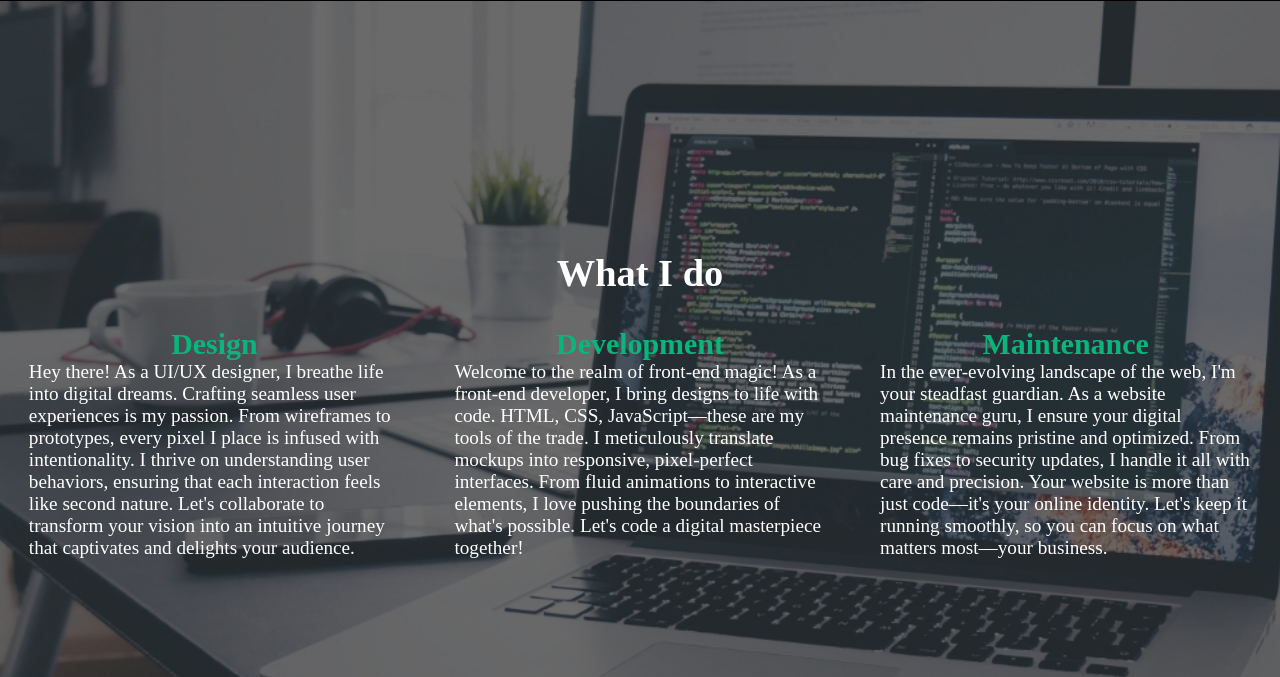
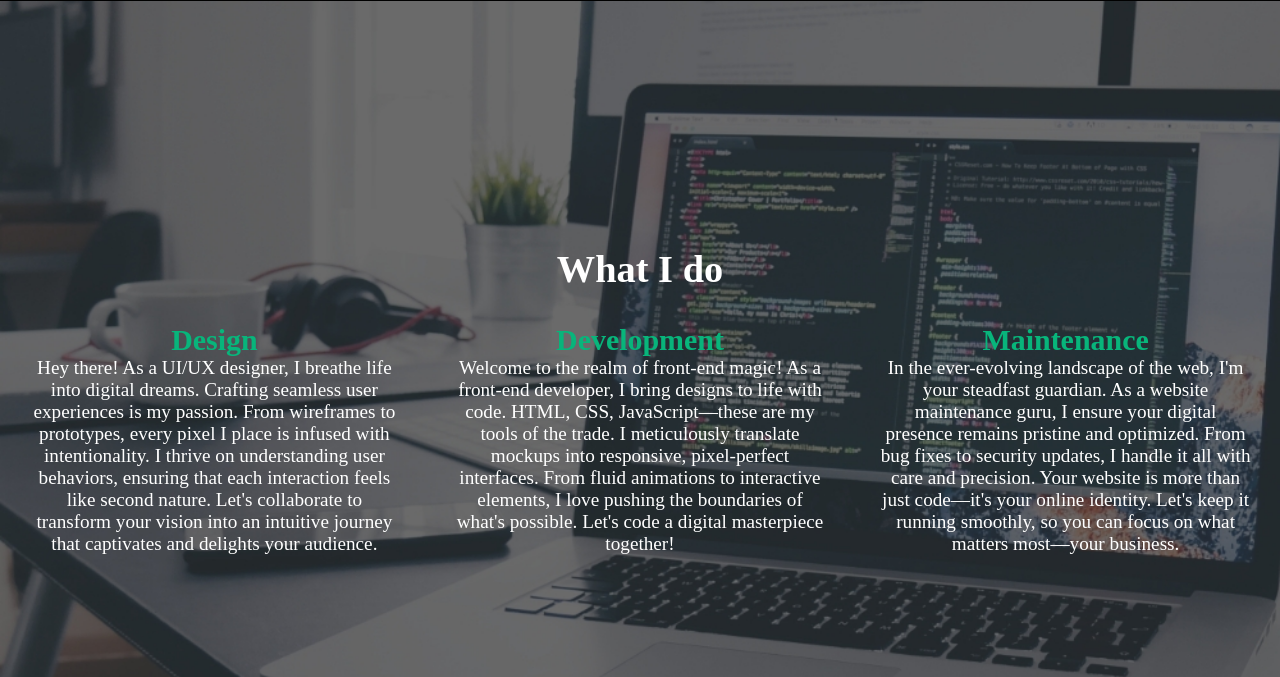
Before and after one commit to solowins/MY-PORTFOLIO, a plain HTML site: page services.html in a window 1280 px wide. Shown: the part 463-1140 px from the top of the page. Drawn offline with Linux system fonts and the light colour scheme.

Commit message:
Update services.css

```diff
--- a/services.css
+++ b/services.css
@@ -53,8 +53,7 @@ main {
   min-height: 100vh; /* Adjust minimum height to fill the viewport */
   width: 100%;
   display: flex;
-  flex-direction: column;
-  align-items: center;
+  flex-direction: row;
   flex-wrap: wrap;
   justify-content: center;
   color: #fff;
@@ -64,7 +63,9 @@ main {
 
 .intro-section {
   font-size: 2vw;
-  margin-top: 1vh;
+  display: flex;
+  justify-content: center;
+  align-items:flex-end;
 }
 
 .sections{
@@ -73,12 +74,16 @@ main {
   width: 100%;
   flex-wrap: wrap;
   justify-content: space-evenly;
-  align-items:center;
+  text-align: center;
 }
 
 .section-1, .section-2, .section-3{
   width: 29%; /* Adjust width for better responsiveness */
   margin: 4vh 2vw 0;
+  text-align: center;
+  display: flex;
+  flex-wrap: wrap;
+  flex-direction: column;
 }
 
 .section-heading{
```
